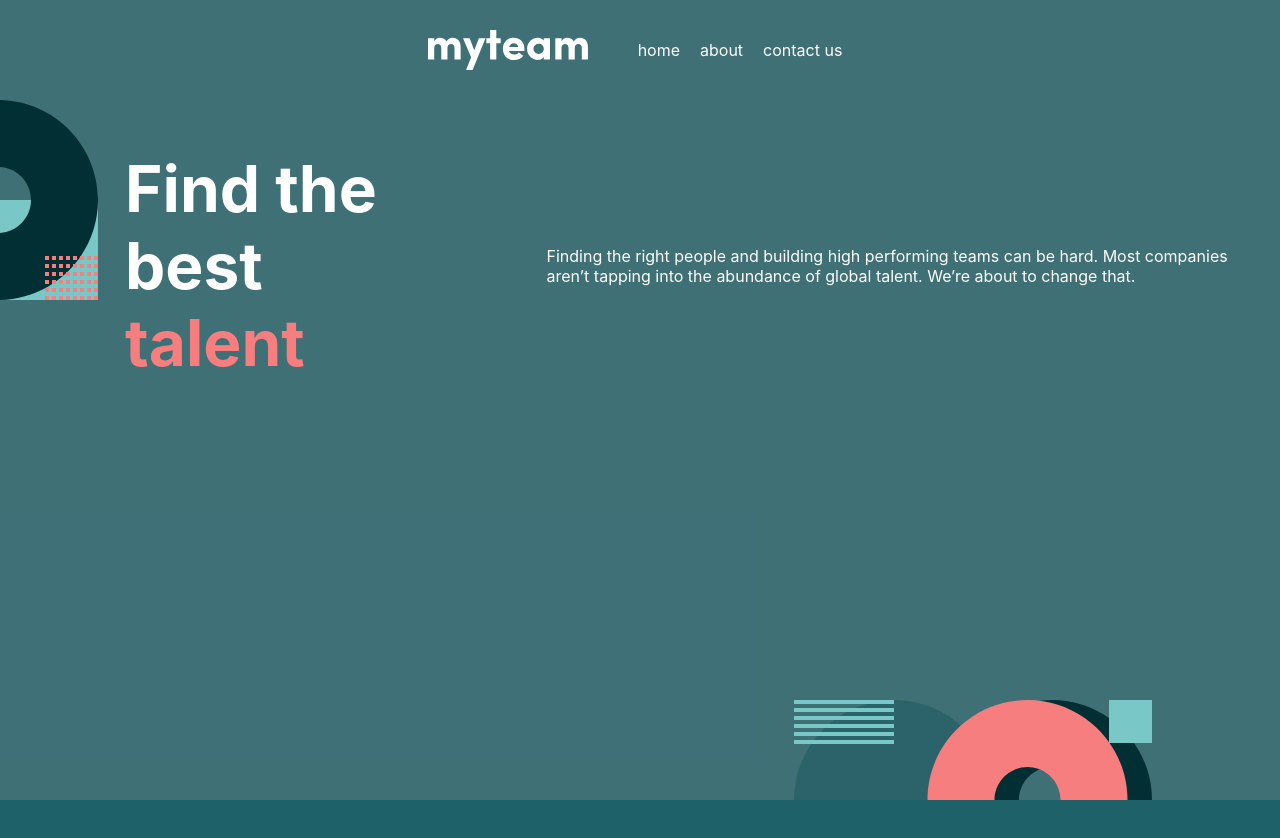
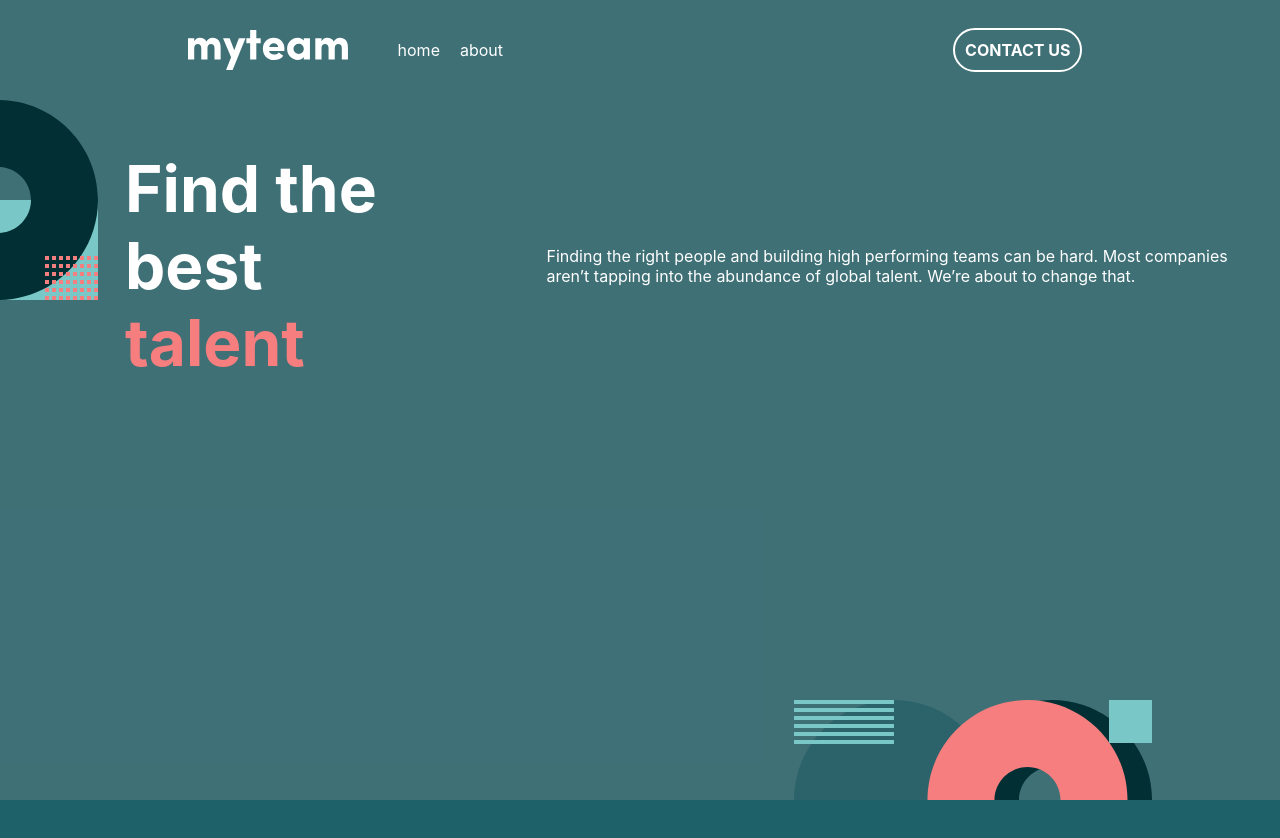
Before and after one commit to Gastonben/landinpage20102021, a plain HTML site: page landing/index.html in a window 1280 px wide. Shown: the top 838 px of the page. Drawn offline with Linux system fonts and the light colour scheme.

Commit message:
merge of main-index and additionals

```diff
--- a/landing/index.html
+++ b/landing/index.html
@@ -18,7 +18,7 @@
                             <ul>
                                 <li><a href="home">home</a></li>
                                 <li><a href="../landing/pages/about.html">about</a></li>
-                                <li><a href="../landing/pages/contact.html">contact us</a></li>
+                                <li><a href="../landing/pages/contact.html" class="contact">contact us</a></li>
                             </ul>
                         </nav>
                     </div>
```
